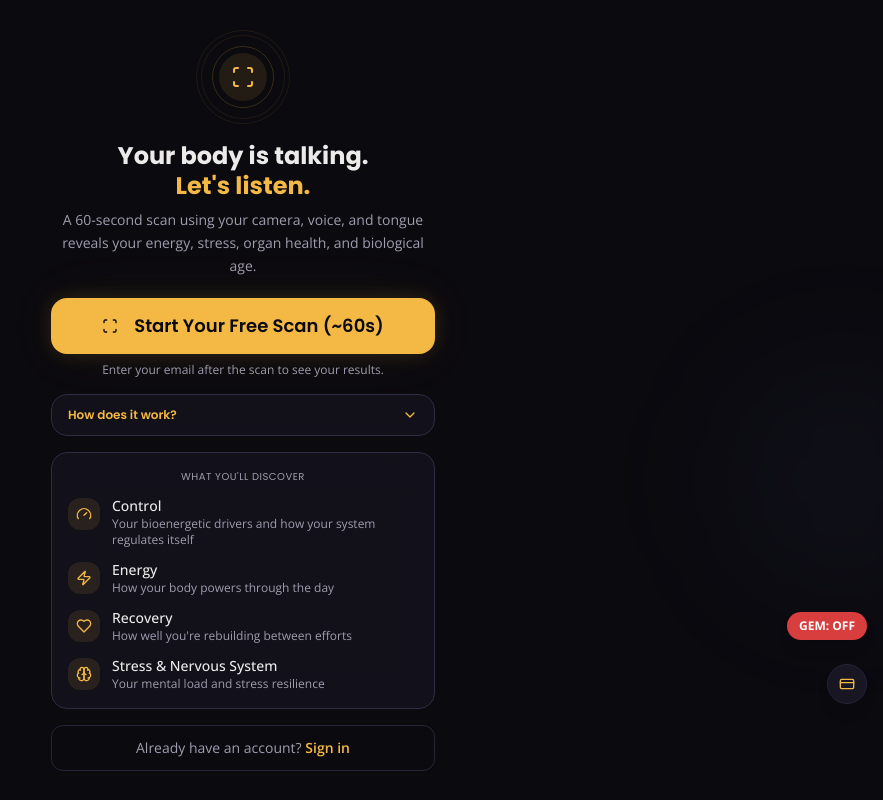
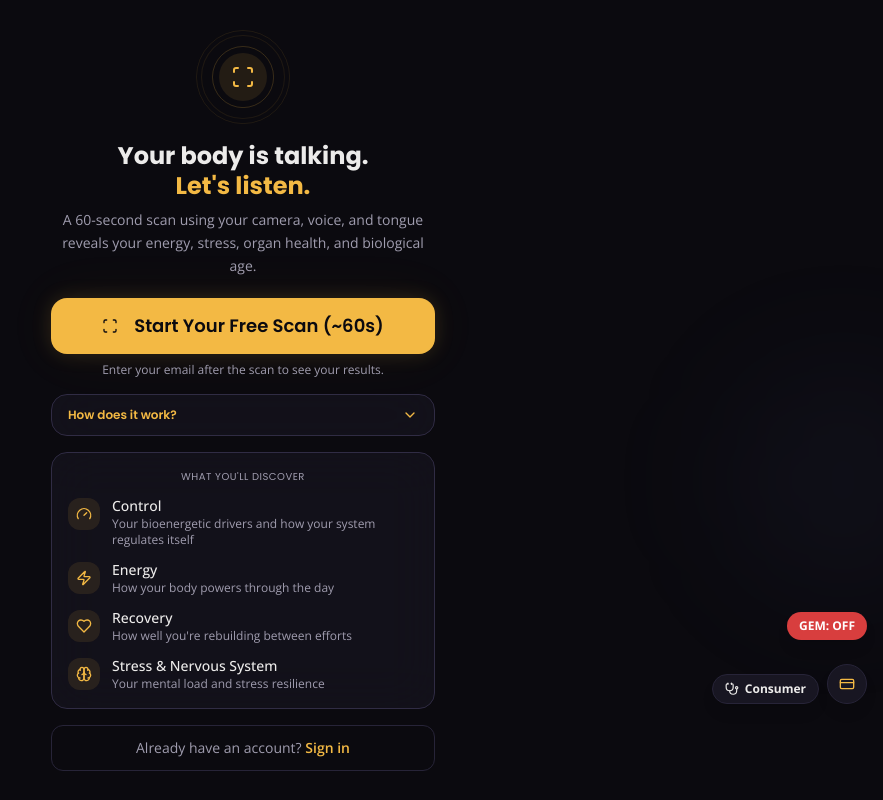
Before and after one commit to johannakistermann/april-30th-version, a React (Vite) app: page /onboarding in a window 1280 px wide. Shown: the whole page, without its empty margins (397-1280 px from the left). Built offline with nearby package versions, Linux system fonts and the light colour scheme; the HTML template or start-up script is replaced by a standard one.

Commit message:
Changes
Co-authored-by: johannakistermann <256739564+johannakistermann@users.noreply.github.com>

```diff
--- a/src/App.tsx
+++ b/src/App.tsx
@@ -150,6 +150,7 @@ const App = () => (
           <BrowserRouter>
             <DevGemToggle />
             <DevTierToggle />
+            <DevRoleToggle />
             <AppContent />
             <ActiveSessionStrip />
           </BrowserRouter>
```
